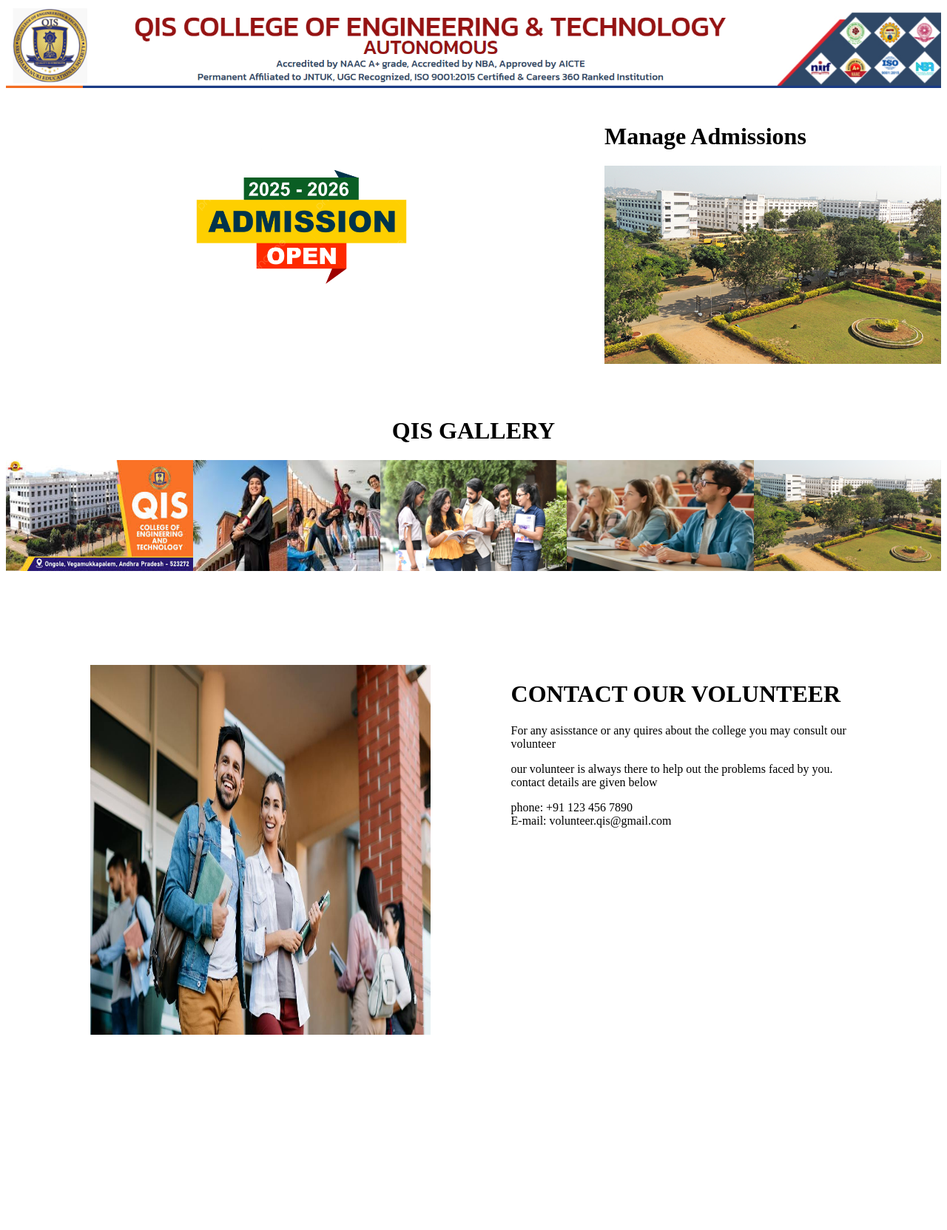
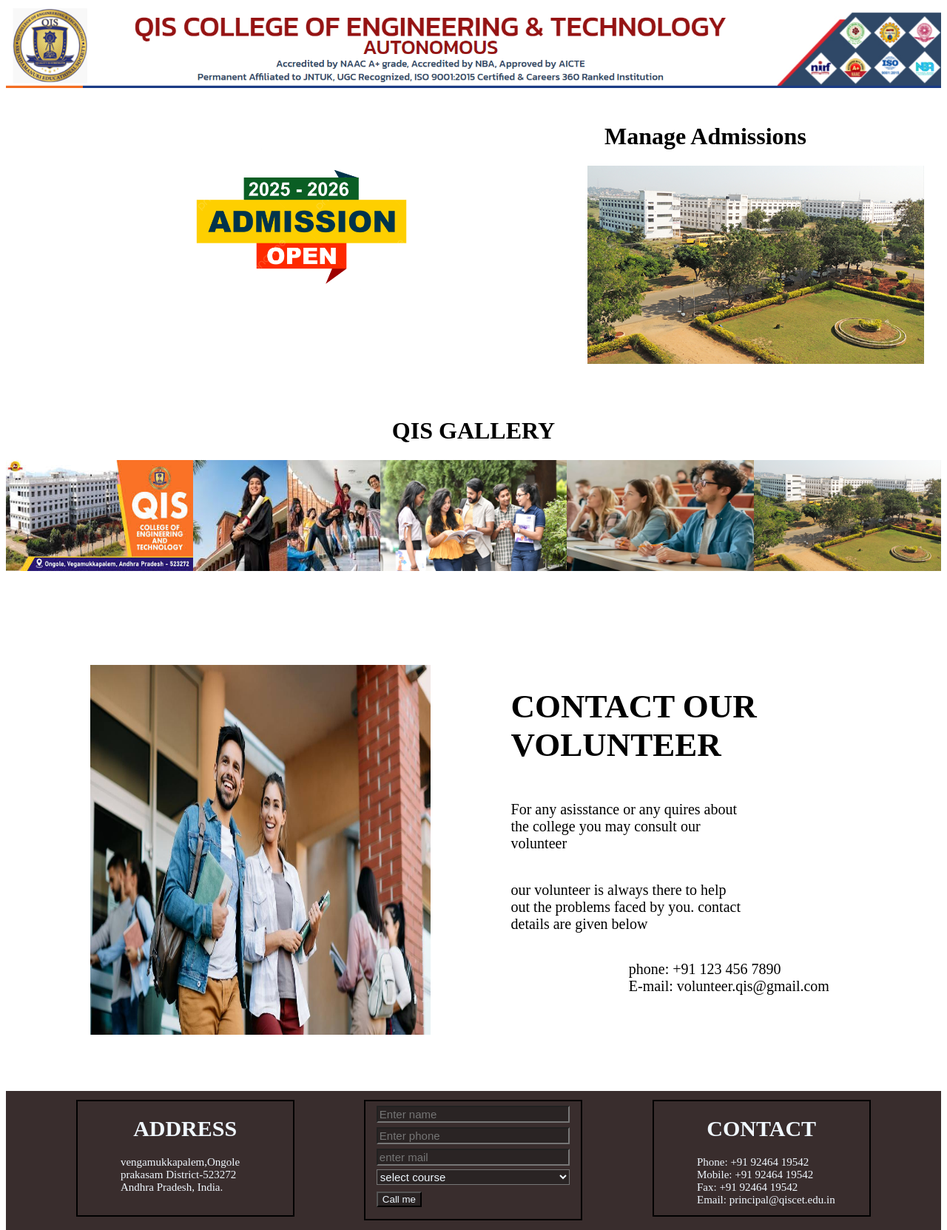
Before and after one commit to ankitha725/project2, a Flask app: page / in a window 1280 px wide. Shown: the whole page at 74% size. Before the commit the page ends 1399 px from the top, so only its background shows below. Run offline with Flask 3, Linux system fonts and the light colour scheme.

Commit message:
version 2.0

```diff
--- a/app.py
+++ b/app.py
@@ -1,6 +1,40 @@
-from flask import Flask,render_template
+from flask import Flask,render_template,request,redirect
+from pymongo import MongoClient
 app=Flask(__name__)
+my_client=MongoClient("localhost",27017)
+my_db=my_client["College"]
+students=my_db["students"]
 @app.route("/",methods=["GET"])
 def home():
     return render_template("index.html")
+@app.route("/admission",methods=["GET"])
+def admission():
+    return render_template("admissions.html")
+@app.route("/register",methods=["GET","POST"])
+def register():
+    if request.method== "POST":
+        Id=int(request.form["id"])
+        name=request.form["name"]
+        email=request.form["email"]
+        phone=request.form["phone"]
+        rank=int(request.form["rank"])
+        percent=request.form["percent"]
+        course=request.form["course"]
+        address=request.form["address"]
+        students.insert_one({
+            "ID":Id,"Name":name,"email":email,"Phone":phone,"Rank":rank,"Percentage":percent,"Course":course,"Address":address
+        })
+        return redirect("/register")
+    else:
+        return render_template("register.html")
+@app.route("/view",methods=["GET","POST"])
+def view_page():
+    raw=list(students.find())
+    return render_template("view.html",output=raw)
+@app.route("/update",methods=["GET","POST"])
+def update_page():
+    return render_template("update.html")
+@app.route("/delete",methods=["GET","POST"])
+def delete_page():
+    return render_template("delete.html")
 app.run(debug=True)
--- a/static/styles.css
+++ b/static/styles.css
@@ -17,6 +17,10 @@ margin:  2% 0% 0% 10%;
     width: 40%;
     margin: 0% 0% 0% 10%;
 }
+ a{
+    text-decoration: none;
+    color: black;
+}
 .top_left img{
     float: left;
     width: 70%;
@@ -24,7 +28,7 @@ margin:  2% 0% 0% 10%;
 .top_right img{
     float:right;
     width: 100%;
-
+    margin: 0% 5% 0% 0%;
 }
 .pictures{
     float: left;
@@ -62,5 +66,86 @@ margin:  2% 0% 0% 10%;
     margin: 0% 0% 0% 5%;
 }
 .vol_details p{
+    float: left;
+    width: 70%;
+    font-size: 20px;
+}
+.bottom{
+    float: left;
+    width: 100%;
+    margin: 1% 0% 0% 0%;
+   background-color: rgb(57, 45, 45);
+}
+.child{
+float: left;
+width: 23%;
+margin: 1% 0% 1% 7.5%;
+border: 2px solid black;
+background-color: transparent;
+color: aliceblue;
+}
+.child input,.child select{
+    float: left;
+    width: 90%;
+    margin: 2% 0% 0% 5%;
+    font-size: 15px;
+    background-color: rgb(42, 36, 36);
+    color: aliceblue;
+}
+.child p{
+    margin: 1% 0% 4% 20%;
+    font-size: 15px;
+}
+.child h1{
+    font-size: 30px;
+    text-align: center;
+}
+.child option,.child input,.child button{
+    background-color: rgb(42, 36, 36);
+    color: aliceblue;
+}
+.admission{
+    float: left;
+    width: 30%;
+    margin: 15% 0% 0% 35%;
+    border: 4px solid black;
+}
+.opt{
+    float: left;
+    width: 35%;
+    margin: 5% 0% 5% 9%;
+    border: 4px solid black;
+    text-align: center;
+    font-size: 30px;
+}
+.entries{
+    float: left;
+    margin: 5% 0% 0% 35%;
+    width: 30%;
+}
+.entries input,.entries button{
+    float: left;
+    width: 90%;
+    margin: 3% 0% 0% 5%;
+    font-size: 20px;
+    border: 1.5px solid black;
+}
 
+.view table{
+    float: left;
+    width: 80%;
+   border: 2px solid black;
+   margin: 10% 0% 0% 10%;
 }
+.view thead{
+
+    border: 2px solid black;
+
+    text-align: center;
+    font-weight: 400;
+}
+.view tbody,.view td{
+    border: 2px solid black;
+
+    text-align: center;
+}
--- a/templates/index.html
+++ b/templates/index.html
@@ -12,7 +12,7 @@
             <div class="top_left">
             <img src="../static/images/admissions.jpg" alt="noimg"></div>
             <div class="top_right">
-                <h1>Manage Admissions</h1>
+                <a href="/admission"><h1>Manage Admissions</h1></a>
                 <img src="../static/images/college.png" alt="noimg">
             </div>
         </div>
@@ -29,14 +29,45 @@
                 <img src="../static/images/voulenteer.jpg" alt="">
             </div>
             <div class="vol_details">
-                <h1>CONTACT OUR VOLUNTEER</h1>
+                <h1 style="font-size: 45px;">CONTACT OUR VOLUNTEER</h1>
                 <p>For any asisstance or any quires about the college
                     you may consult
                     our volunteer
                 </p>
                 <p>our volunteer is always there to help out the problems faced by you. contact details are given below</p>
-                <p>phone: +91 123 456 7890 <br>
+                <p style="margin:4% 0% 0% 35%">phone: +91 123 456 7890 <br>
                 E-mail: volunteer.qis@gmail.com</p>
+            </div>
+        </div>
+        <div class="bottom">
+            <div class="child">
+                <h1>ADDRESS</h1>
+                <p style="margin: 0% 0% 10% 20%;"> vengamukkapalem,Ongole <br>
+                prakasam District-523272 <br>
+                Andhra Pradesh, India. </p>
+            </div>
+            <div class="child">
+                <form action="" method="post">
+                    <input type="text" required placeholder="Enter name" name="name">
+                    <input type="number" required placeholder="Enter phone" name="phone">
+                    <input type="email" name="email" required placeholder="enter mail">
+                    <select name="course" >
+                        <option value="" disabled selected>select course</option>
+                        <option value="cse">computers</option>
+                        <option value="ece">electronics</option>
+                        <option value="eee">electrical</option>
+                        <option value="civ">civil</option>
+                        <option value="mech">mechanical</option>
+                    </select>
+                    <button style="margin:3% 0% 0% 5%" type="submit">Call me</button>
+                </form>
+            </div>
+            <div class="child">
+                <h1>CONTACT</h1>
+            <p>Phone: +91 92464 19542 <br>
+                Mobile: +91 92464 19542 <br>
+                Fax: +91 92464 19542 <br>
+                Email: principal@qiscet.edu.in</p>
             </div>
         </div>
 </body>
```
Also changed, not shown: templates/admissions.html (added, +19 -0 lines), templates/delete.html (added, +12 -0 lines), templates/register.html (added, +25 -0 lines), templates/update.html (added, +12 -0 lines), templates/view.html (added, +44 -0 lines).
